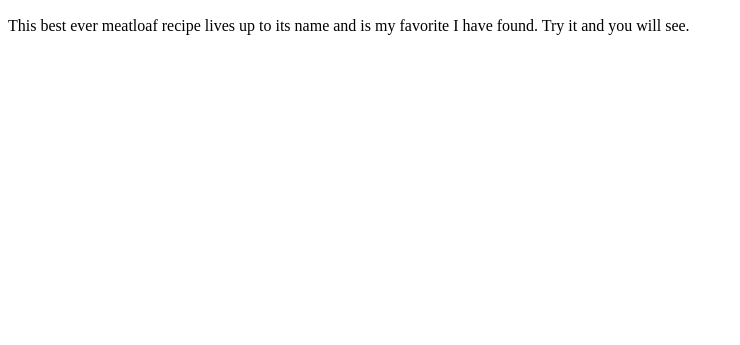
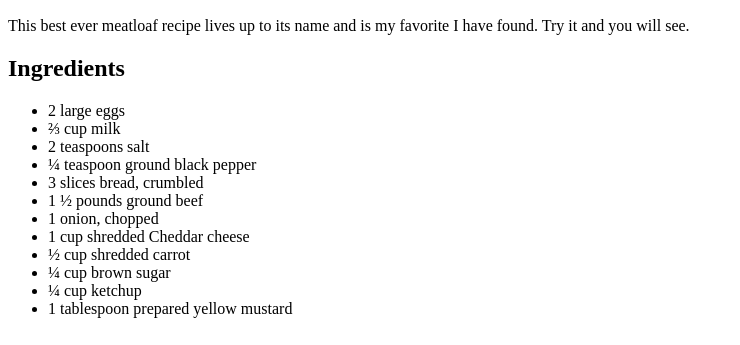
Before and after one commit to pcary2025/odin-recipes, a plain HTML site: page recipes/meatloaf.html in a window 1280 px wide. Shown: the part 455-800 px from the top of the page, without its empty margins (0-740 px from the left). Drawn offline with Linux system fonts and the light colour scheme.

Commit message:
create unordered list of ingredients for meatloaf recipe

```diff
--- a/recipes/meatloaf.html
+++ b/recipes/meatloaf.html
@@ -12,7 +12,21 @@
     <h2>Description</h2>
     <p>This best ever meatloaf recipe lives up to its name and is my favorite I have found. Try it and you will see.</p>
 
-
+    <h2>Ingredients</h2>
+    <ul>
+        <li>2 large eggs</li>
+        <li>⅔ cup milk</li>
+        <li>2 teaspoons salt</li>
+        <li>¼ teaspoon ground black pepper</li>
+        <li>3 slices bread, crumbled</li>
+        <li>1 ½ pounds ground beef</li>
+        <li>1 onion, chopped</li>
+        <li>1 cup shredded Cheddar cheese</li>
+        <li>½ cup shredded carrot</li>
+        <li>¼ cup brown sugar</li>
+        <li>¼ cup ketchup</li>
+        <li>1 tablespoon prepared yellow mustard</li>
+    </ul>
 
 </body>
 </html>
```
